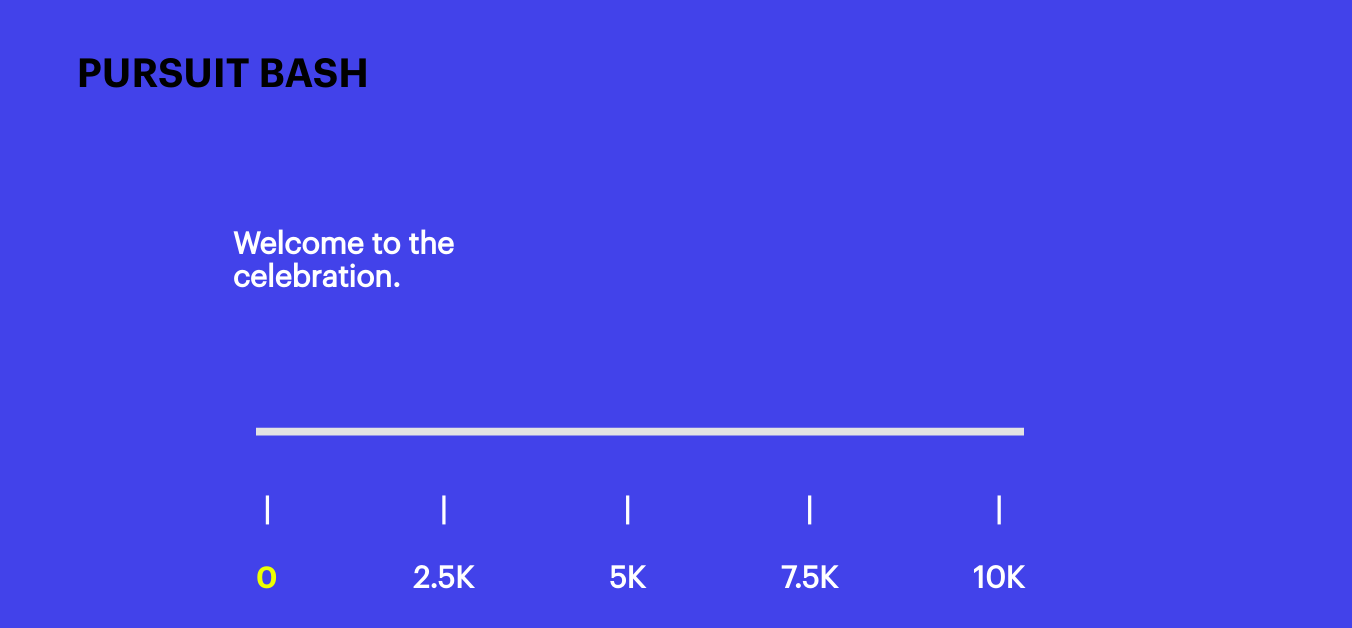
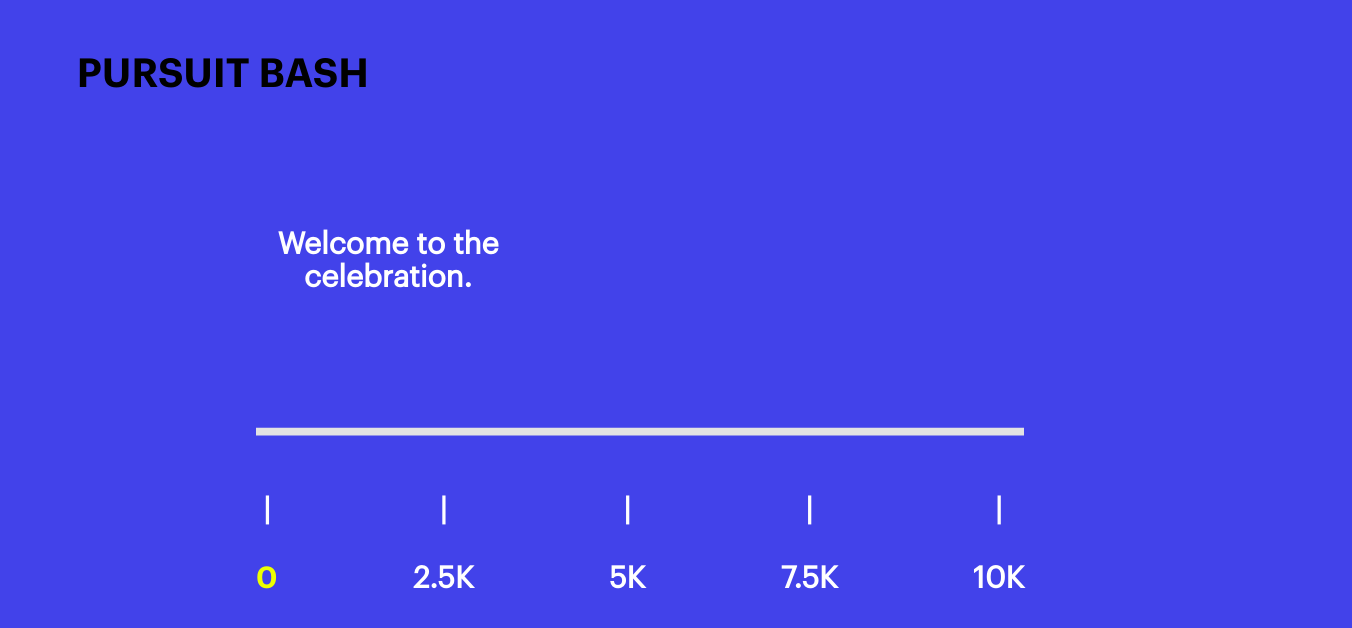
Before and after one commit to crymall/text_to_pledge, a React (Create React App) app in the folder client/: page / in a window 1280 px wide. Shown: the top 628 px of the page, 1352 px wide, since content can reach past the window. Built offline with nearby package versions, Linux system fonts and the light colour scheme; no server answers.

Commit message:
add more styling

```diff
--- a/client/src/App.css
+++ b/client/src/App.css
@@ -58,11 +58,19 @@ h4 {
 
 .main-area {
   width: 90%;
-  padding-top: 100px;
+  padding: 100px;
   display: flex;
   flex-direction: row;
-  justify-content: space-around;
   padding-bottom: 100px;
+}
+
+.content-area {
+  width: 50%;
+  text-align: center;
+}
+
+.pledge-area {
+  width: 50%;
 }
 
 .single-pledge {
@@ -74,7 +82,7 @@ h4 {
 .pledge-title {
   font-size: 25px;
   color: #edff00;
-  padding-bottom: 17px;
+  padding-bottom: 5px;
 }
 
 .the-bar {
--- a/client/src/App.js
+++ b/client/src/App.js
@@ -32,13 +32,12 @@ class App extends Component {
         });
       })
       .then(() => {
-        setTimeout(this.getInfo, 10000);
+        setTimeout(this.getInfo, 20000);
       });
   };
 
   render() {
     const { total, pledges } = this.state;
-    console.log(pledges);
     const goal = 10000;
     const copyMessages = [
       "Welcome to the \n celebration.",
```
